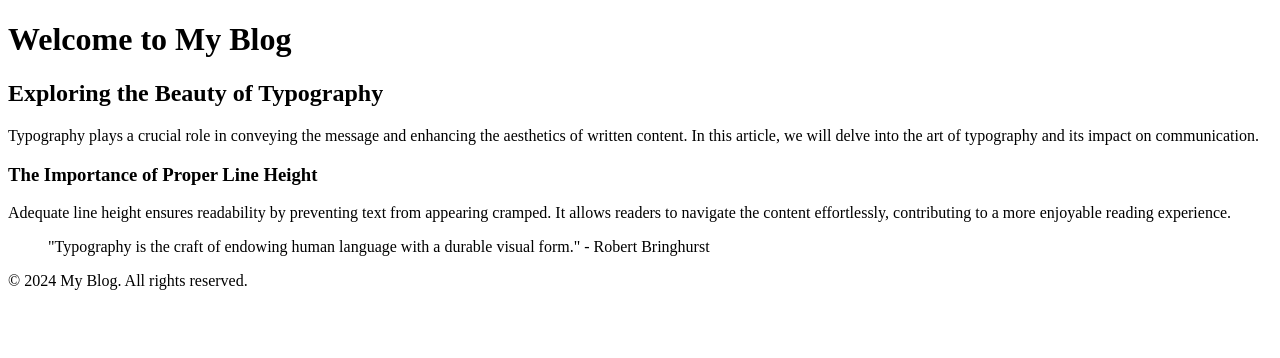
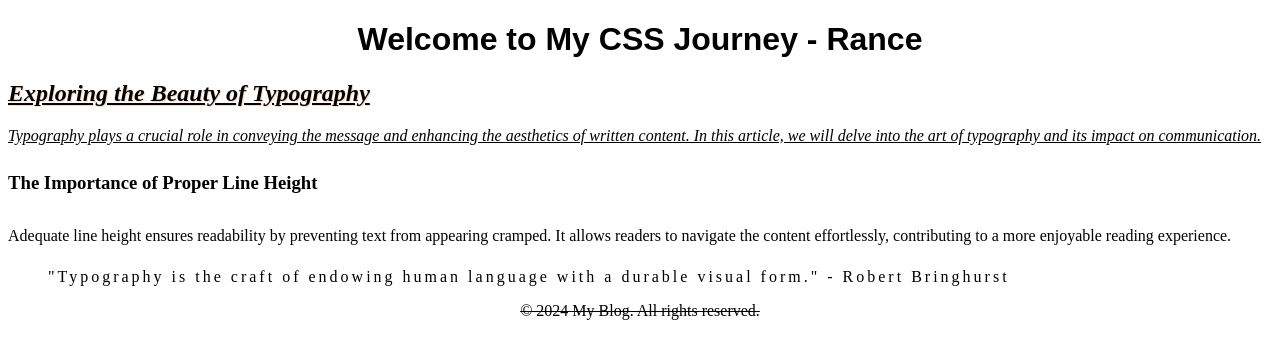
Before and after one commit to razawada/NY-Frontend-Bootcamp, a plain HTML site: page CSS/activity.html in a window 1280 px wide. Drawn offline with Linux system fonts and the light colour scheme.

Commit message:
Completed CSS part 1 activity

```diff
--- a/CSS/activity.css
+++ b/CSS/activity.css
@@ -1,3 +1,34 @@
+.font-family-size {
+    font-family: Arial, Helvetica, sans-serif;
+    size: bold;
+    text-align: center;
+}
+
+.italic {
+    font-style:italic;
+}
+
+.underline {
+    text-decoration: underline;
+}
+
 .text-shadow {
-    text-shadow: blueviolet ;
+    text-shadow: 1px 1px peachpuff;
 }
+
+.line-height {
+    line-height: 2;
+}
+
+.letter-spacing {
+    letter-spacing: 3px;
+
+}
+
+.center-align {
+    text-align: center;
+}
+
+.line-through {
+    text-decoration: line-through
+}
--- a/CSS/activity.html
+++ b/CSS/activity.html
@@ -9,7 +9,7 @@
 <body>
 
     <header class="font-family-size bold center-align">
-        <h1>Welcome to My Blog</h1>
+        <h1>Welcome to My CSS Journey - Rance</h1>
     </header>
 
     <article class="italic underline">
```
